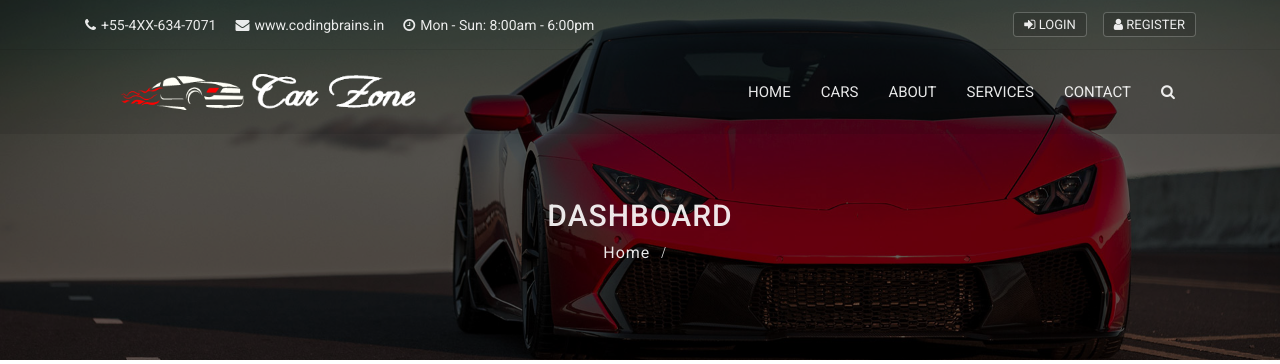
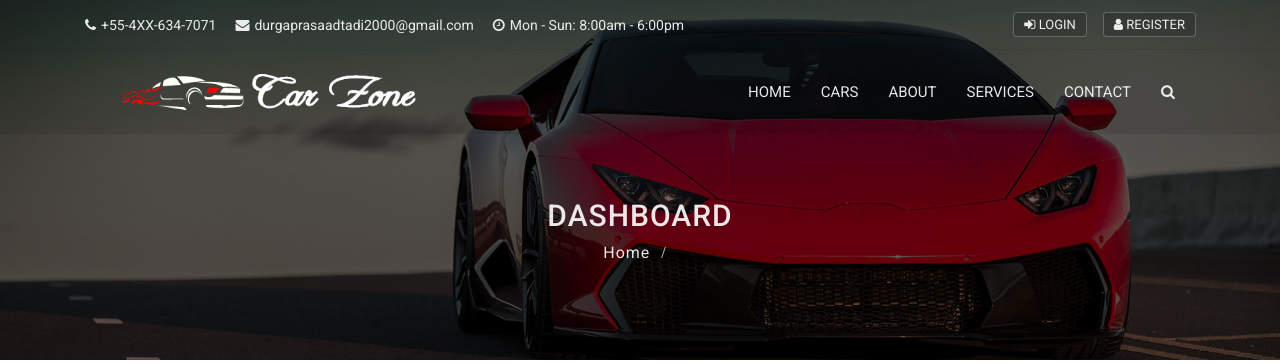
Before and after one commit to Durgaprasad1030/carcartel, a Django app: page /accounts/dashboard in a window 1280 px wide. Shown: the top 364 px of the page. Run offline with Django 4.2, Linux system fonts and the light colour scheme; data comes from the database, SQL or seed files in the repository; some libraries are stand-ins or nearby versions.

Commit message:
Update topbar.html

```diff
--- a/templates/includes/topbar.html
+++ b/templates/includes/topbar.html
@@ -5,7 +5,7 @@
             <div class="col-lg-8 col-md-8 col-sm-7">
                 <div class="list-inline">
                     <a href="tel:+55-4XX-634-7071"><i class="fa fa-phone"></i>+55-4XX-634-7071</a>
-                    <a href="tel:info@codingbrains.in"><i class="fa fa-envelope"></i>www.codingbrains.in</a>
+                    <a href="tel:info@codingbrains.in"><i class="fa fa-envelope"></i>durgaprasaadtadi2000@gmail.com</a>
                     <a href="tel:info@codingbrains.in"><i class="fa fa-clock-o"></i>Mon - Sun: 8:00am - 6:00pm</a>
                 </div>
             </div>
```
